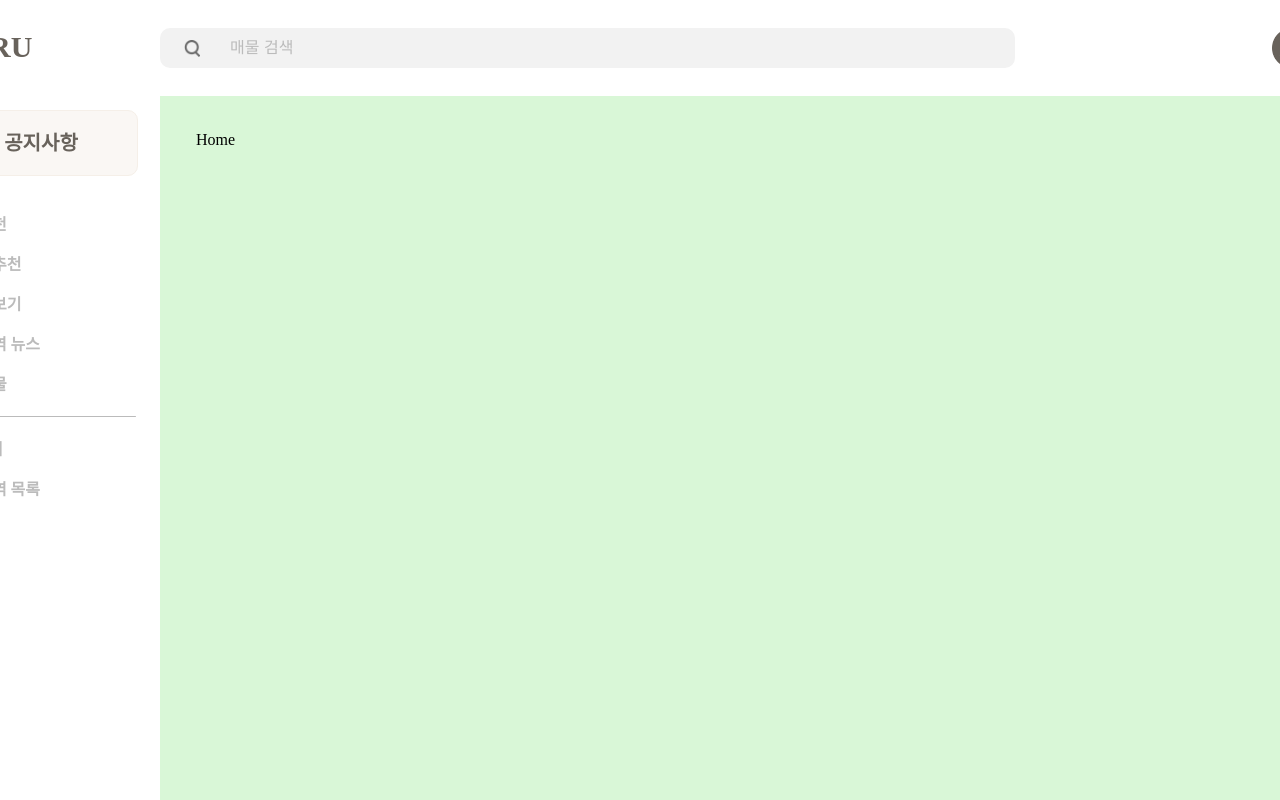
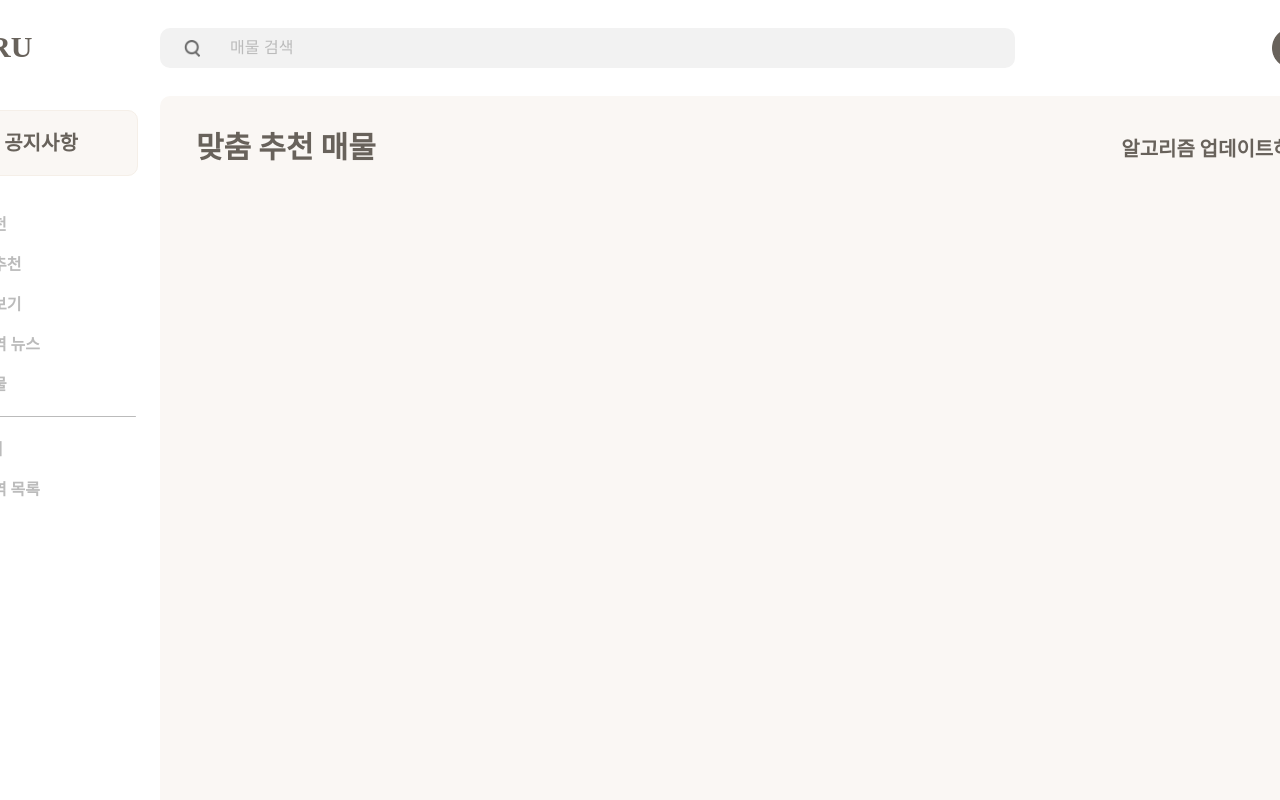
Before and after one commit to SSAFY-Passproject-HARU/Frontend, a Vue app: page / in a window 1280 px wide. Shown: the top 800 px of the page. Built offline with nearby package versions, Linux system fonts and the light colour scheme.

Commit message:
[Feat] content 부분 css 기본 스타일링 구 현

```diff
--- a/src/App.vue
+++ b/src/App.vue
@@ -45,8 +45,9 @@ import "./styles/variables.scss";
 
 .content {
   flex-grow: 1;
-  padding: 36px;
-  background-color: #d9f7d7;
+  padding: 36px 0 0 36px;
+  background-color: var(--secondary);
+  border-radius: 10px 0 0 0;
   overflow: auto;
 }
 
--- a/src/views/HomeView.vue
+++ b/src/views/HomeView.vue
@@ -1,6 +1,9 @@
 <template>
   <div class="home">
-    <h1>Home</h1>
+    <div class="top-menu">
+      <h1 class="title">맞춤 추천 매물</h1>
+      <button>알고리즘 업데이트하기</button>
+    </div>
   </div>
 </template>
 
@@ -10,4 +13,26 @@ export default {
 };
 </script>
 
-<style scoped></style>
+<style scoped>
+.top-menu {
+  width: calc(360px * 3 + 40px);
+  display: flex;
+  justify-content: space-between;
+}
+
+.title {
+  color: var(--primary);
+  font-family: var(--font-family-primary);
+  font-size: var(--font-size-header);
+  font-weight: var(--font-weight-bold);
+}
+
+button {
+  border: none;
+  background-color: transparent;
+  color: var(--primary);
+  font-family: var(--font-family-primary);
+  font-size: var(--font-size-large);
+  font-weight: var(--font-weight-bold);
+}
+</style>
```
Also changed, not shown: src/views/MypageView.vue (added).
